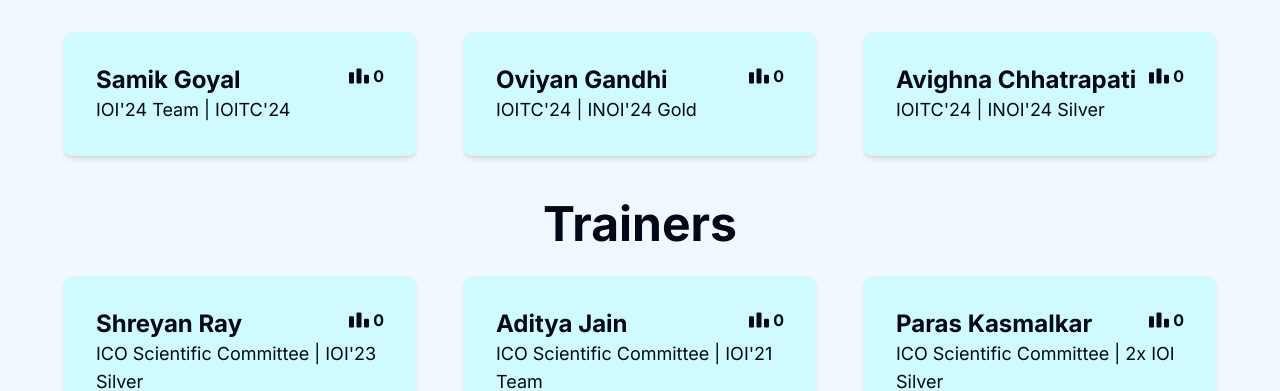
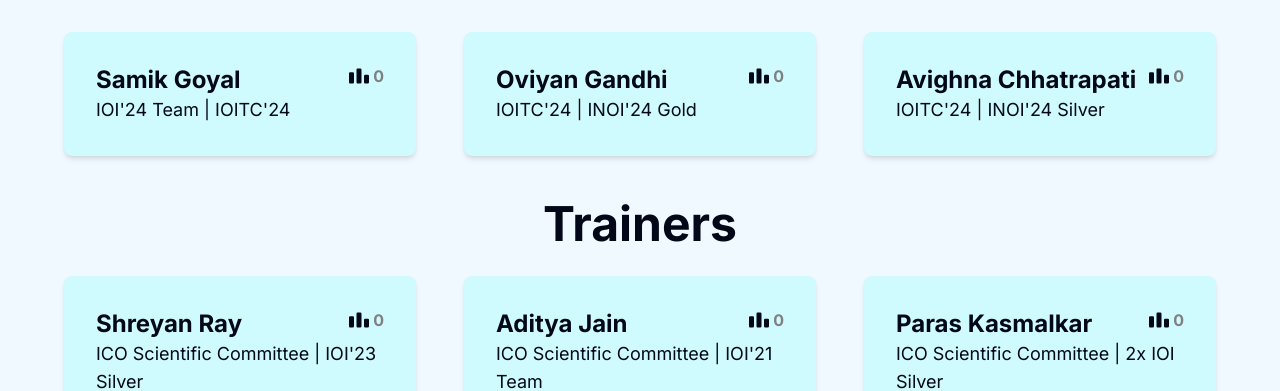
Before and after one commit to spoi-org/website, a Next.js app: page /team in a window 1280 px wide. Shown: the part 334-725 px from the top of the page. Built offline with nearby package versions, Linux system fonts and the light colour scheme; no server answers.

Commit message:
Fix rating color

```diff
--- a/components/ui/rating.tsx
+++ b/components/ui/rating.tsx
@@ -18,7 +18,7 @@ export function Rating({ rating, ...props }: RatingProps) {
   let color = rankToColor[0];
   let last = rankToColor[0];
   for (const key in rankToColor) {
-    if (rating <= parseInt(key)) {
+    if (rating < parseInt(key)) {
       color = rankToColor[last as any];
       break;
     }
```
